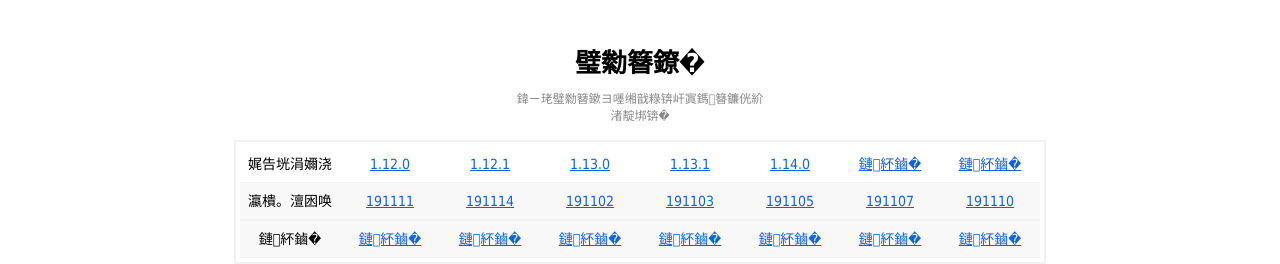
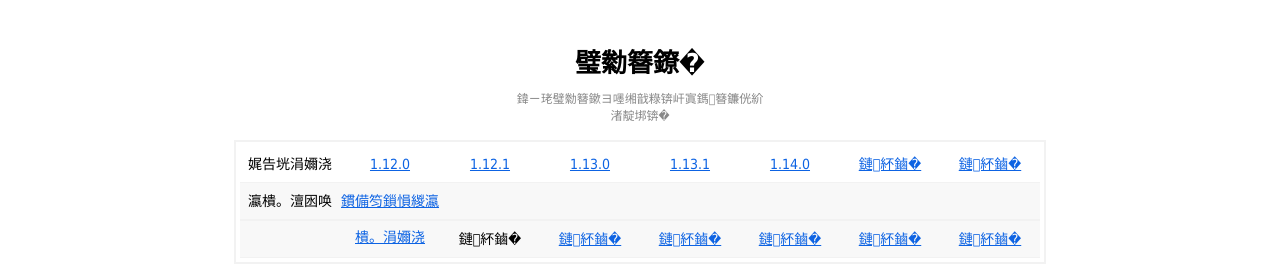
Before and after one commit to JSWuMing/JSWuMing.github.io, a plain HTML site: page index.html in a window 1280 px wide. Shown: the top 264 px of the page. Drawn offline with Linux system fonts and the light colour scheme.

Commit message:
Update index.html

```diff
--- a/index.html
+++ b/index.html
@@ -24,13 +24,13 @@
 <dd><a href="" target="_blank">未开放</a></dd>
 </dl>
 <dl class="alt"><dt>存档备份</dt>
-<dd><a href="http://cqmc.oss-cn-beijing.aliyuncs.com/191111.zip" target="_blank">191111</a></dd>
-<dd><a href="http://cqmc.oss-cn-beijing.aliyuncs.com/191114.zip" target="_blank">191114</a></dd>
-<dd><a href="http://cqmc.oss-cn-beijing.aliyuncs.com/191102.zip" target="_blank">191102</a></dd>
-<dd><a href="http://cqmc.oss-cn-beijing.aliyuncs.com/191103.zip" target="_blank">191103</a></dd>
-<dd><a href="http://cqmc.oss-cn-beijing.aliyuncs.com/191105.zip" target="_blank">191105</a></dd>
-<dd><a href="http://cqmc.oss-cn-beijing.aliyuncs.com/191107.zip" target="_blank">191107</a></dd>
-<dd><a href="http://cqmc.oss-cn-beijing.aliyuncs.com/191110.zip" target="_blank">191110</a></dd>
+<dd><a href="" target="_blank"></a></dd>
+<dd><a href="" target="_blank">暂不提供存档下载</a></dd>
+<dd><a href="" target="_blank"></a></dd>
+<dd><a href="" target="_blank"></a></dd>
+<dd><a href="" target="_blank"></a></dd>
+<dd><a href="" target="_blank"></a></dd>
+<dd><a href="" target="_blank"></a></dd>
 
 </dl>
 <dl class="alt"><dt>未开放</dt>
```
